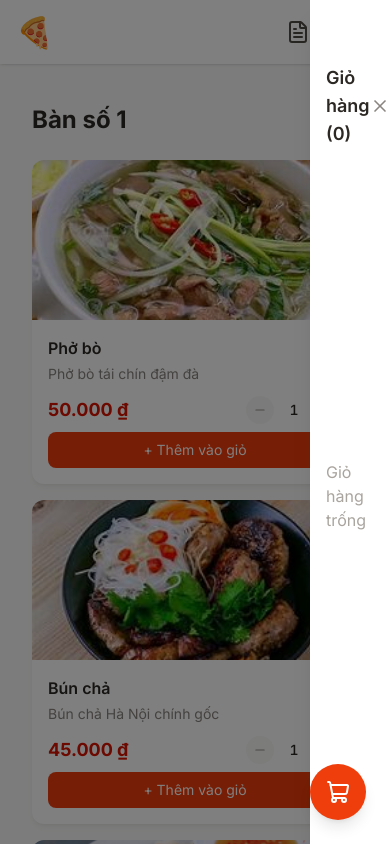
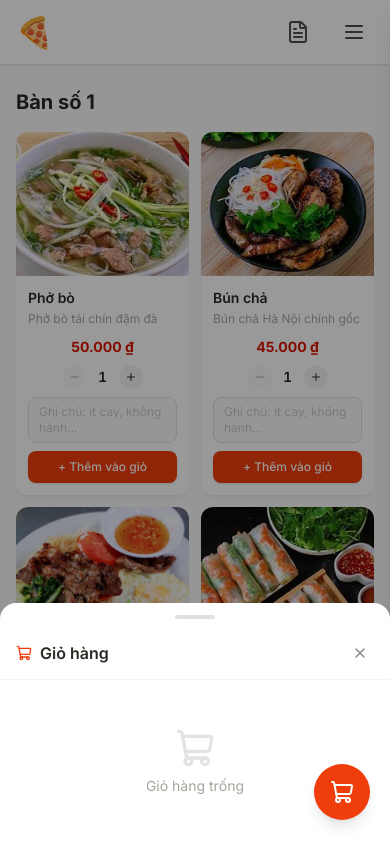
Before and after one commit to trunghieu021205/Restaurant-POS, a Next.js app in the folder frontend/: page /table/1 in a window 390 px wide. Both pictures are taken after a click on the button 338 px from the left and 792 px from the top of the page. Shown: the top 844 px of the page. Built offline with nearby package versions, Linux system fonts and the light colour scheme.

Commit message:
feat(cart-item): add note for cart item and adjust responsive for menu grid

```diff
--- a/frontend/src/app/globals.css
+++ b/frontend/src/app/globals.css
@@ -69,6 +69,13 @@
   --z-drawer: 300;
   --z-modal: 400;
   --z-toast: 500;
+
+  --breakpoint-xs: 425px;
+  --breakpoint-sm: 640px;
+  --breakpoint-md: 768px;
+  --breakpoint-lg: 1024px;
+  --breakpoint-xl: 1280px;
+  --breakpoint-2xl: 1536px;
 }
 
 /* =============================================
--- a/frontend/src/app/table/[id]/page.tsx
+++ b/frontend/src/app/table/[id]/page.tsx
@@ -67,7 +67,7 @@ type Params = Promise<{ id: string }>;
 export default function TablePage({ params }: { params: Params }) {
   const { id } = use(params);
   const [loading, setLoading] = useState(true);
-  const [menu, setMenu] = useState<CartItem[]>([]);
+  const [menu] = useState<CartItem[]>(dummyMenu);
   const { isOpen: billOpen, closeBill, setTableId } = useBillStore();
   const isExpanded = useCartStore((state) => state.isExpanded);
 
@@ -77,27 +77,27 @@ export default function TablePage({ params }: { params: Params }) {
   }, [id, setTableId]);
 
   useEffect(() => {
-    const timer = setTimeout(() => setLoading(false), 1500);
+    const timer = setTimeout(() => setLoading(false), 1000);
     return () => clearTimeout(timer);
   }, []);
 
-  useEffect(() => {
-    setMenu(dummyMenu);
-  }, []);
+  if (loading) return <MenuSkeleton />;
 
-  const rightPadding = isExpanded ? "lg:pr-80" : "lg:pr-20"; // 320px hoặc 80px
-  if (loading) return <MenuSkeleton />;
   return (
     <ErrorBoundary FallbackComponent={ErrorFallback}>
-      <div className="min-h-[70vh] flex flex-col lg:flex-row">
+      <div className="min-h-[70vh]">
+        {/* Padding phải nhường chỗ cho sidebar desktop */}
         <div
-          className={`flex-1 p-4 ${rightPadding} transition-all duration-300`}
+          className={`transition-all duration-300 ${
+            isExpanded ? "lg:pr-75" : "lg:pr-16"
+          }`}
         >
-          <h1 className="text-2xl md:text-3xl font-bold text-neutral-800 mb-6">
+          <h1 className="text-xl sm:text-2xl md:text-3xl font-bold text-neutral-800 mb-4 sm:mb-6">
             Bàn số {id}
           </h1>
           <MenuGrid items={menu} />
         </div>
+
         <Cart />
         <BillSheet tableId={id} open={billOpen} onClose={closeBill} />
       </div>
--- a/frontend/src/components/cart/Cart.tsx
+++ b/frontend/src/components/cart/Cart.tsx
@@ -1,18 +1,87 @@
 "use client";
-import { useState } from "react";
-import { ShoppingCart, X, FileText } from "lucide-react";
+import { useState, useEffect } from "react";
+import { ShoppingCart, X, Trash2 } from "lucide-react";
 import useCartStore from "@/stores/cart";
-import { Button } from "@/components/ui/Button";
+import useBillStore from "@/stores/bill";
 import { formatCurrency } from "@/lib/utils";
+import type { CartItem } from "@/types";
 
+// ── Item riêng biệt để isolate state ────────────────────────────
+function CartItemRow({
+  item,
+  onRemove,
+  onNoteChange,
+}: {
+  item: CartItem;
+  onRemove: (id: string) => void;
+  onNoteChange: (id: string, note: string) => void;
+}) {
+  // State note nằm trong component con → không ảnh hưởng item khác
+  const [note, setNote] = useState(item.note ?? "");
+
+  return (
+    <div className="bg-neutral-50 rounded-xl px-3 py-2.5 space-y-2">
+      {/* Row chính */}
+      <div className="flex items-start gap-2">
+        <div className="flex-1 min-w-0">
+          <p className="text-sm font-medium text-neutral-800 leading-tight truncate">
+            {item.name}
+          </p>
+          <p className="text-xs text-neutral-500 mt-0.5">
+            {item.quantity} × {formatCurrency(item.price)}
+          </p>
+        </div>
+        <div className="flex items-center gap-1.5 shrink-0">
+          <span className="text-sm font-semibold text-primary-600">
+            {formatCurrency(item.price * item.quantity)}
+          </span>
+          <button
+            onClick={() => onRemove(item.id)}
+            className="p-1 rounded-full hover:bg-error-50 text-neutral-300 hover:text-error-500 transition-colors"
+            aria-label="Xóa món"
+          >
+            <Trash2 className="w-3.5 h-3.5" />
+          </button>
+        </div>
+      </div>
+
+      {/* Note input — luôn hiển thị */}
+      <textarea
+        value={note}
+        onChange={(e) => {
+          setNote(e.target.value);
+          onNoteChange(item.id, e.target.value);
+        }}
+        placeholder="Ghi chú: ít cay, không hành, thêm đá..."
+        maxLength={120}
+        rows={2}
+        className="w-full text-xs px-2.5 py-1.5 rounded-lg border border-neutral-200
+          focus:border-primary-400 focus:ring-2 focus:ring-primary-400/20
+          outline-none resize-none text-neutral-700 placeholder-neutral-300
+          bg-white transition-all"
+      />
+    </div>
+  );
+}
+
+// ── Cart chính ───────────────────────────────────────────────────
 export default function Cart() {
-  const { items, removeItem, getTotal, clearCart, isExpanded, toggleExpanded } =
-    useCartStore();
+  const {
+    items,
+    removeItem,
+    updateNote,
+    getTotal,
+    clearCart,
+    isExpanded,
+    toggleExpanded,
+    collapseCart,
+  } = useCartStore();
+  const { openBill } = useBillStore();
   const [mobileOpen, setMobileOpen] = useState(false);
 
   const totalAmount = getTotal();
-
   const isEmpty = items.length === 0;
+  const itemCount = items.reduce((s, i) => s + i.quantity, 0);
 
   const handleSendOrder = async () => {
     alert("Gửi order thành công! (mock)");
@@ -21,134 +90,167 @@ export default function Cart() {
   };
 
   const handleViewBill = () => {
-    // 1. Đóng sidebar trên mobile nếu đang mở
-    if (mobileOpen) setMobileOpen(false);
-    // 2. Thu gọn sidebar trên desktop (nếu đang mở rộng)
-    if (isExpanded) collapseCart();
-    // 3. Mở modal hoá đơn
-    onOpenBill?.();
+    setMobileOpen(false);
+    collapseCart();
+    openBill();
   };
+
+  useEffect(() => {
+    if (mobileOpen) {
+      document.body.style.overflow = "hidden";
+    } else {
+      document.body.style.overflow = "";
+    }
+    return () => {
+      document.body.style.overflow = "";
+    };
+  }, [mobileOpen]);
+
+  // ── Nội dung giỏ hàng (dùng chung mobile + desktop) ─────────────
+  const CartContent = () => (
+    <div className="flex flex-col flex-1 min-h-0">
+      {/* Header */}
+      <div className="flex justify-between flex-nowrap items-center px-4 pt-4 pb-3 border-b border-neutral-100">
+        <h2 className="text-base font-semibold text-neutral-800 flex items-center gap-2">
+          <ShoppingCart className="w-4 h-4 text-primary-500" />
+          Giỏ hàng
+          {!isEmpty && (
+            <span className="text-xs font-bold bg-primary-100 text-primary-600 rounded-full px-2 py-0.5">
+              {itemCount}
+            </span>
+          )}
+        </h2>
+        <button
+          onClick={() => setMobileOpen(false)}
+          className="lg:hidden p-1.5 rounded-full hover:bg-neutral-100 transition-colors text-neutral-500"
+        >
+          <X className="w-4 h-4" />
+        </button>
+      </div>
+
+      {/* Body */}
+      {isEmpty ? (
+        <div className="flex-1 flex flex-col items-center justify-center gap-2 text-neutral-400 py-12">
+          <ShoppingCart className="w-10 h-10 opacity-30" />
+          <p className="text-sm">Giỏ hàng trống</p>
+        </div>
+      ) : (
+        <>
+          <div
+            className="flex-1 overflow-y-auto px-3 py-2 space-y-2 min-h-0"
+            style={{ overscrollBehavior: "contain" }}
+          >
+            {items.map((item) => (
+              <CartItemRow
+                key={item.id}
+                item={item}
+                onRemove={removeItem}
+                onNoteChange={updateNote}
+              />
+            ))}
+          </div>
+
+          {/* Footer */}
+          <div className="border-t border-neutral-100 px-4 py-4 shrink-0 space-y-3">
+            <div className="flex justify-between items-baseline">
+              <span className="text-sm text-neutral-600">Tổng cộng</span>
+              <span className="text-lg font-bold text-primary-600">
+                {formatCurrency(totalAmount)}
+              </span>
+            </div>
+            <button
+              onClick={handleSendOrder}
+              className="w-full bg-primary-500 hover:bg-primary-600 active:scale-95 text-white py-2.5 rounded-btn font-medium text-sm transition-all shadow-sm hover:shadow-md"
+            >
+              Gửi order
+            </button>
+            <button
+              onClick={handleViewBill}
+              className="w-full border border-neutral-200 hover:border-primary-300 hover:bg-primary-50 text-neutral-600 hover:text-primary-600 py-2 rounded-btn text-sm transition-all"
+            >
+              Xem hoá đơn
+            </button>
+          </div>
+        </>
+      )}
+    </div>
+  );
 
   return (
     <>
-      {/* FAB cho mobile */}
+      {/* FAB mobile */}
       <button
-        className="lg:hidden fixed bottom-6 right-6 bg-primary-500 text-white p-4 rounded-full shadow-lg z-(--z-modal) hover:bg-primary-600 hover:scale-110 transition-all duration-200"
+        className="lg:hidden fixed bottom-6 right-5 bg-primary-500 text-white p-4 rounded-full shadow-lg z-(--z-modal) hover:bg-primary-600 hover:scale-110 transition-all duration-200"
         onClick={() => setMobileOpen(true)}
         aria-label="Mở giỏ hàng"
       >
         <ShoppingCart className="h-6 w-6" />
         {!isEmpty && (
           <span className="absolute -top-1 -right-1 bg-error-500 text-white text-xs font-bold rounded-full h-5 w-5 flex items-center justify-center">
-            {items.length}
+            {itemCount > 9 ? "9+" : itemCount}
           </span>
         )}
       </button>
 
-      {/* Overlay cho mobile */}
+      {/* Overlay mobile */}
       {mobileOpen && (
         <div
-          className="fixed inset-0 bg-black/50 z-(--z-overlay) lg:hidden"
+          className="fixed inset-0 bg-black/40 z-(--z-overlay) lg:hidden"
           onClick={() => setMobileOpen(false)}
+          onTouchMove={(e) => e.preventDefault()}
         />
       )}
 
-      {/* Panel giỏ hàng */}
+      {/* Mobile slide-up panel */}
       <div
-        className={`fixed top-0 right-0 h-full bg-white shadow-modal z-(--z-drawer) transition-all duration-300
-          ${mobileOpen ? "translate-x-0" : "translate-x-full"}
-          lg:translate-x-0`}
-        style={{ width: isExpanded ? "320px" : "80px" }}
+        className={`
+          lg:hidden fixed bottom-0 left-0 right-0 bg-white rounded-t-2xl shadow-modal
+          z-(--z-drawer) transition-transform duration-300 ease-out
+          max-h-[85dvh] flex flex-col
+          ${mobileOpen ? "translate-y-0" : "translate-y-full"}
+        `}
       >
-        {/* Toggle desktop */}
+        <div className="flex justify-center pt-3 pb-1 shrink-0">
+          <div className="w-10 h-1 rounded-full bg-neutral-200" />
+        </div>
+        <div className="flex-1 min-h-0 flex flex-col">
+          <CartContent />
+        </div>
+      </div>
+
+      {/* Desktop sidebar */}
+      <div
+        className={`
+          hidden lg:flex fixed top-0 right-0 h-full bg-white shadow-modal
+          z-(--z-drawer) flex-col transition-all duration-300
+          ${isExpanded ? "w-75" : "w-16"}
+        `}
+      >
         <button
           onClick={toggleExpanded}
-          className="hidden lg:flex absolute top-4 left-4 p-2 rounded-btn text-neutral-600 hover:text-primary-600 hover:bg-neutral-100 hover:scale-110 transition-all duration-200 z-10"
-          title={isExpanded ? "Thu gọn" : "Mở rộng"}
+          className="flex items-center justify-center mt-4 mx-auto w-10 h-10 rounded-full hover:bg-primary-50 text-neutral-500 hover:text-primary-600 transition-all duration-200 shrink-0 relative"
+          title={isExpanded ? "Thu gọn" : "Mở giỏ hàng"}
         >
           {isExpanded ? (
-            <X className="h-5 w-5" />
+            <X className="w-5 h-5" />
           ) : (
-            <ShoppingCart className="h-5 w-5" />
+            <>
+              <ShoppingCart className="w-5 h-5" />
+              {!isEmpty && (
+                <span className="absolute -top-0.5 -right-0.5 bg-primary-500 text-white text-[10px] font-bold rounded-full w-4 h-4 flex items-center justify-center">
+                  {itemCount > 9 ? "9+" : itemCount}
+                </span>
+              )}
+            </>
           )}
         </button>
 
-        {/* Badge khi thu gọn */}
-        {!isExpanded && !isEmpty && (
-          <div className="hidden lg:flex absolute top-16 left-1/2 -translate-x-1/2 bg-primary-500 text-white text-xs font-bold rounded-full h-6 w-6 items-center justify-center">
-            {items.length}
-          </div>
-        )}
-
-        {/* Nội dung giỏ hàng */}
         <div
-          className={`flex flex-col h-full pt-16 px-4 pb-4 ${!isExpanded && "lg:hidden"}`}
+          className={`flex-1 flex flex-col overflow-hidden transition-opacity duration-200 ${
+            isExpanded ? "opacity-100" : "opacity-0 pointer-events-none"
+          }`}
         >
-          <div className="flex justify-between items-center mb-4">
-            <h2 className="text-lg font-semibold text-neutral-800">
-              Giỏ hàng ({items.length})
-            </h2>
-            <button
-              onClick={() => setMobileOpen(false)}
-              className="lg:hidden text-neutral-500 hover:text-neutral-700"
-            >
-              <X className="h-5 w-5" />
-            </button>
-          </div>
-
-          {isEmpty ? (
-            <div className="flex items-center justify-center h-full">
-              <p className="text-neutral-400">Giỏ hàng trống</p>
-            </div>
-          ) : (
-            <>
-              {/* Danh sách món */}
-              <div className="space-y-3 -mx-4 px-4">
-                {items.map((item) => (
-                  <div
-                    key={item.id}
-                    className="flex justify-between items-center border-b border-neutral-100 pb-2"
-                  >
-                    <div className="min-w-0 flex-1 mr-2">
-                      <p className="font-medium text-sm text-neutral-700 truncate">
-                        {item.name}
-                      </p>
-                      <p className="text-xs text-neutral-500">
-                        {item.quantity} x {formatCurrency(item.price)}
-                      </p>
-                    </div>
-                    <button
-                      onClick={() => removeItem(item.id)}
-                      className="text-error-500 text-sm hover:text-error-600 transition-colors shrink-0"
-                    >
-                      Xoá
-                    </button>
-                  </div>
-                ))}
-              </div>
-
-              {/* Footer */}
-              <div className="border-t border-neutral-200 pt-4 mt-4 space-y-3">
-                <div className="flex justify-between font-bold text-lg">
-                  <span>Tổng cộng</span>
-                  <span className="text-primary-600">
-                    {formatCurrency(totalAmount)}
-                  </span>
-                </div>
-
-                <div className="space-y-2">
-                  {!isEmpty && (
-                    <button
-                      onClick={handleSendOrder}
-                      className="w-full bg-primary-500 hover:bg-primary-600 text-white py-2.5 rounded-btn font-medium transition-all duration-200 hover:scale-105 hover:shadow-lg"
-                    >
-                      Gửi order
-                    </button>
-                  )}
-                </div>
-              </div>
-            </>
-          )}
+          <CartContent />
         </div>
       </div>
     </>
--- a/frontend/src/components/menu/MenuGrid.tsx
+++ b/frontend/src/components/menu/MenuGrid.tsx
@@ -1,13 +1,21 @@
-import MenuItemCard from '@/components/menu/MenuItemCard';
-import type { CartItem } from '@/types';
+import MenuItemCard from "@/components/menu/MenuItemCard";
+import type { CartItem } from "@/types";
 
 interface MenuGridProps {
   items: CartItem[];
 }
 
 export default function MenuGrid({ items }: MenuGridProps) {
+  if (items.length === 0) {
+    return (
+      <div className="text-center py-16 text-neutral-400">
+        <p className="text-lg">Chưa có món ăn nào</p>
+      </div>
+    );
+  }
+
   return (
-    <div className="grid grid-cols-1 sm:grid-cols-2 lg:grid-cols-3 xl:grid-cols-4 gap-4 md:gap-6">
+    <div className="grid grid-cols-2 sm:grid-cols-2 md:grid-cols-3 lg:grid-cols-4 xl:grid-cols-5 gap-3 sm:gap-4 md:gap-5">
       {items.map((item) => (
         <MenuItemCard key={item.id} item={item} />
       ))}
--- a/frontend/src/components/menu/MenuItemCard.tsx
+++ b/frontend/src/components/menu/MenuItemCard.tsx
@@ -6,83 +6,93 @@ import { showSuccessToast } from "@/lib/toast";
 import { Minus, Plus } from "lucide-react";
 import { formatCurrency } from "@/lib/utils";
 
-interface MenuItemCardProps {
-  item: CartItem;
-}
-
-export default function MenuItemCard({ item }: MenuItemCardProps) {
+export default function MenuItemCard({ item }: { item: CartItem }) {
   const [quantity, setQuantity] = useState(1);
+  const [note, setNote] = useState("");
   const addItem = useCartStore((s) => s.addItem);
 
-  const handleDecrease = () => {
-    setQuantity((prev) => Math.max(1, prev - 1));
+  const handleAddToCart = () => {
+    addItem({ ...item, quantity, note: note.trim() || undefined });
+    showSuccessToast(`Đã thêm ${quantity} ${item.name} vào giỏ hàng`);
+    setQuantity(1);
+    setNote("");
   };
 
-  const handleIncrease = () => {
-    setQuantity((prev) => Math.min(99, prev + 1));
-  };
-
-  const handleAddToCart = () => {
-    addItem({ ...item, quantity });
-    showSuccessToast(`Đã thêm ${quantity} ${item.name} vào giỏ hàng`);
-    setQuantity(1);
-  };
-
-  const imageSrc = item.image && item.image !== "" ? item.image : "/placeholder.jpg";
+  const imageSrc =
+    item.image && item.image !== "" ? item.image : "/placeholder.jpg";
 
   return (
     <div className="bg-white rounded-card shadow-card hover:shadow-card-hover transition-all overflow-hidden flex flex-col">
-      <div className="relative h-40 sm:h-48 overflow-hidden">
+      {/* Ảnh */}
+      <div className="relative h-36 sm:h-44 overflow-hidden">
         <img
           src={imageSrc}
           alt={item.name}
-          className="w-full h-full object-cover"
+          className="w-full h-full object-cover transition-transform duration-300 hover:scale-105"
         />
       </div>
-      <div className="p-4 flex flex-col flex-1">
-        <h3 className="font-semibold text-base md:text-lg mb-1 text-neutral-800 line-clamp-2">
+
+      {/* Nội dung */}
+      <div className="p-3 flex flex-col flex-1 gap-2">
+        {/* Tên + mô tả */}
+        <div>
+          <h3 className="font-semibold text-sm sm:text-base text-neutral-800 line-clamp-1 leading-snug">
             {item.name}
           </h3>
-        <p className="text-sm text-neutral-500 mb-3 flex-1 line-clamp-2">
+          <p className="text-xs text-neutral-400 mt-0.5 line-clamp-2 leading-relaxed">
             {item.description || "Món ngon hấp dẫn"}
           </p>
-        {/* Bộ chọn số lượng + nút thêm */}
-        <div className="mt-auto space-y-2">
-          <div className="flex items-center justify-between">
-            <span className="text-primary-600 font-bold text-lg">
+        </div>
+
+        {/* Giá + số lượng */}
+        <div className="flex flex-col xs:flex-row gap-2 items-center xs:justify-between">
+          <span className="text-primary-600 font-bold text-sm sm:text-base">
             {formatCurrency(item.price)}
           </span>
-
-            {/* Nút tăng giảm số lượng */}
-            <div className="flex items-center space-x-1">
+          <div className="flex items-center gap-1">
             <button
-                onClick={handleDecrease}
+              onClick={() => setQuantity((p) => Math.max(1, p - 1))}
               disabled={quantity <= 1}
-                className="w-7 h-7 flex items-center justify-center rounded-full bg-neutral-100 hover:bg-neutral-200 disabled:opacity-50 disabled:cursor-not-allowed transition-colors"
+              className="w-6 h-6 sm:w-7 sm:h-7 flex items-center justify-center rounded-full bg-neutral-100 hover:bg-neutral-200 disabled:opacity-40 disabled:cursor-not-allowed transition-colors"
             >
-                <Minus size={14} />
+              <Minus size={12} />
             </button>
-              <span className="w-8 text-center text-sm font-medium tabular-nums">
+            <span className="w-6 text-center text-sm font-semibold tabular-nums">
               {quantity}
             </span>
             <button
-                onClick={handleIncrease}
+              onClick={() => setQuantity((p) => Math.min(99, p + 1))}
               disabled={quantity >= 99}
-                className="w-7 h-7 flex items-center justify-center rounded-full bg-neutral-100 hover:bg-neutral-200 disabled:opacity-50 disabled:cursor-not-allowed transition-colors"
+              className="w-6 h-6 sm:w-7 sm:h-7 flex items-center justify-center rounded-full bg-neutral-100 hover:bg-neutral-200 disabled:opacity-40 disabled:cursor-not-allowed transition-colors"
             >
-                <Plus size={14} />
+              <Plus size={12} />
             </button>
           </div>
         </div>
 
+        {/* Note — luôn hiển thị */}
+        <textarea
+          value={note}
+          onChange={(e) => setNote(e.target.value)}
+          placeholder="Ghi chú: ít cay, không hành..."
+          maxLength={120}
+          rows={2}
+          className="w-full text-xs px-2.5 py-1.5 rounded-lg border border-neutral-200
+            focus:border-primary-400 focus:ring-2 focus:ring-primary-400/20
+            outline-none resize-none text-neutral-700 placeholder-neutral-300
+            bg-neutral-50 transition-all"
+        />
+
+        {/* Nút thêm */}
         <button
           onClick={handleAddToCart}
-            className="w-full bg-primary-500 hover:bg-primary-600 text-white text-sm py-2 rounded-btn transition-all duration-200 hover:shadow-md"
+          className="w-full bg-primary-500 hover:bg-primary-600 active:scale-95
+            text-white text-xs sm:text-sm py-2 rounded-btn font-medium
+            transition-all duration-150 shadow-sm hover:shadow-md"
         >
           + Thêm vào giỏ
         </button>
       </div>
     </div>
-    </div>
   );
 }
--- a/frontend/src/stores/cart.ts
+++ b/frontend/src/stores/cart.ts
@@ -7,6 +7,7 @@ interface CartState {
     isExpanded: boolean;
     addItem: (item: CartItem) => void;
     removeItem: (id: string) => void;
+    updateNote: (id: string, note: string) => void;
     clearCart: () => void;
     getTotal: () => number;
     toggleExpanded: () => void;
@@ -19,30 +20,41 @@ export const useCartStore = create<CartState>()(
     (set, get) => ({
       items: [],
       isExpanded: false,
+
       addItem: (item) =>
         set((state) => {
-            const existing = state.items.find((i) => i.id === item.id);
-            const qty = item.quantity || 1;
+          const existing = state.items.find((i) => i.id === item.id);
+          const qty = item.quantity || 1;
           if (existing) {
             return {
               items: state.items.map((i) =>
-                i.id === item.id ? { ...i, quantity: i.quantity +  qty } : i
+                i.id === item.id ? { ...i, quantity: i.quantity + qty } : i
               ),
             };
           }
-          return { items: [...state.items, { ...item, quantity:  qty }] };
+          return { items: [...state.items, { ...item, quantity: qty }] };
         }),
+
       removeItem: (id) =>
         set((state) => ({
           items: state.items.filter((i) => i.id !== id),
         })),
+
+      updateNote: (id, note) =>
+        set((state) => ({
+          items: state.items.map((i) =>
+            i.id === id ? { ...i, note } : i
+          ),
+        })),
+
       clearCart: () => set({ items: [] }),
-      getTotal: () => {
-        return get().items.reduce((sum, i) => sum + i.price * i.quantity, 0);
-      },
-        toggleExpanded: () => set((s) => ({ isExpanded: !s.isExpanded })),
-        setExpanded: (expanded) => set({ isExpanded: expanded }),
-        collapseCart: () => set({ isExpanded: false }),
+
+      getTotal: () =>
+        get().items.reduce((sum, i) => sum + i.price * i.quantity, 0),
+
+      toggleExpanded: () => set((s) => ({ isExpanded: !s.isExpanded })),
+      setExpanded: (expanded) => set({ isExpanded: expanded }),
+      collapseCart: () => set({ isExpanded: false }),
     }),
     {
       name: 'cart-storage',
@@ -50,4 +62,5 @@ export const useCartStore = create<CartState>()(
     }
   )
 );
+
 export default useCartStore;
--- a/frontend/src/types/cart.ts
+++ b/frontend/src/types/cart.ts
@@ -5,4 +5,5 @@ export interface CartItem {
     quantity: number;
     image?: string;
     description?: string;
+    note?: string;
 }
```
Lines whose indentation alone changed are shown as unchanged.
